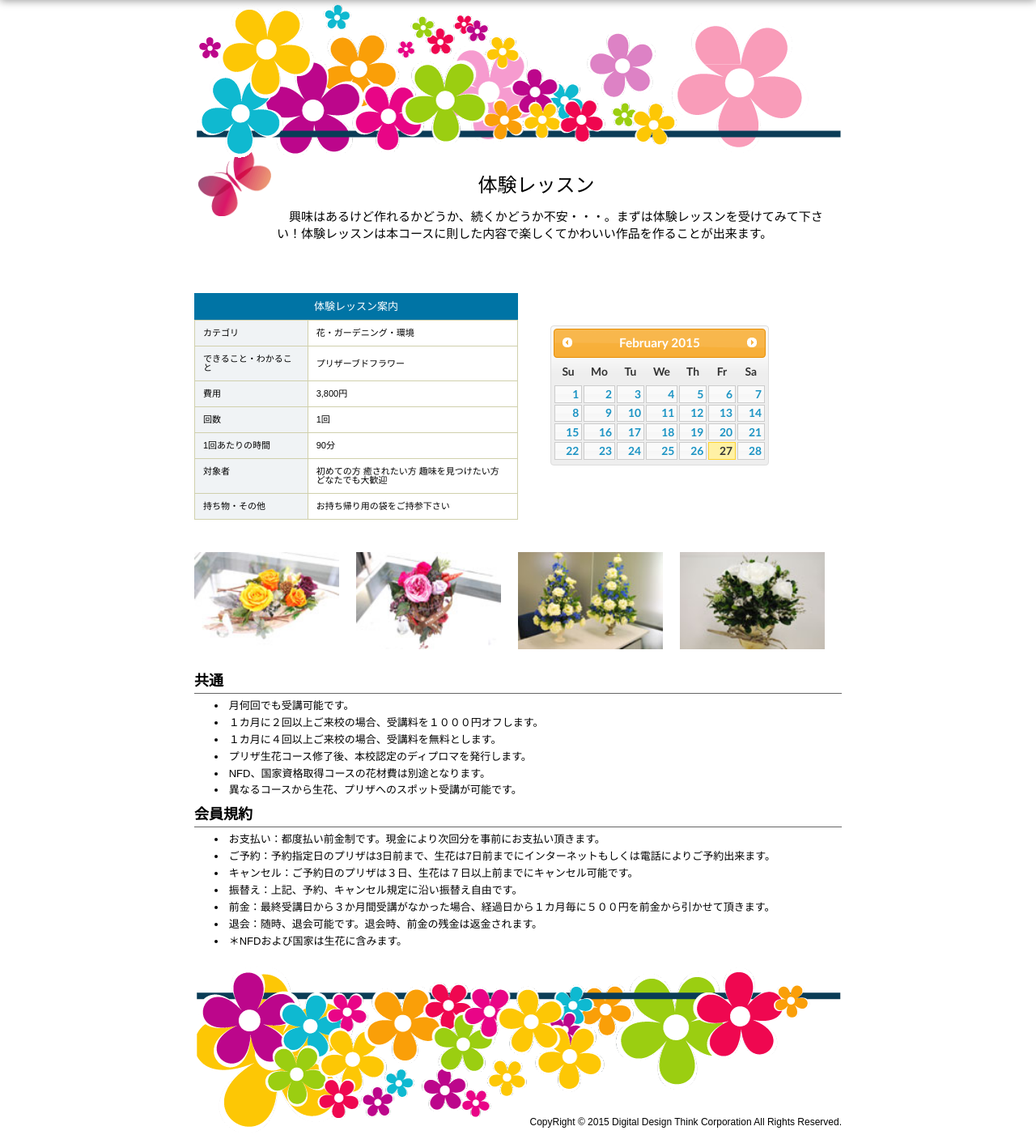
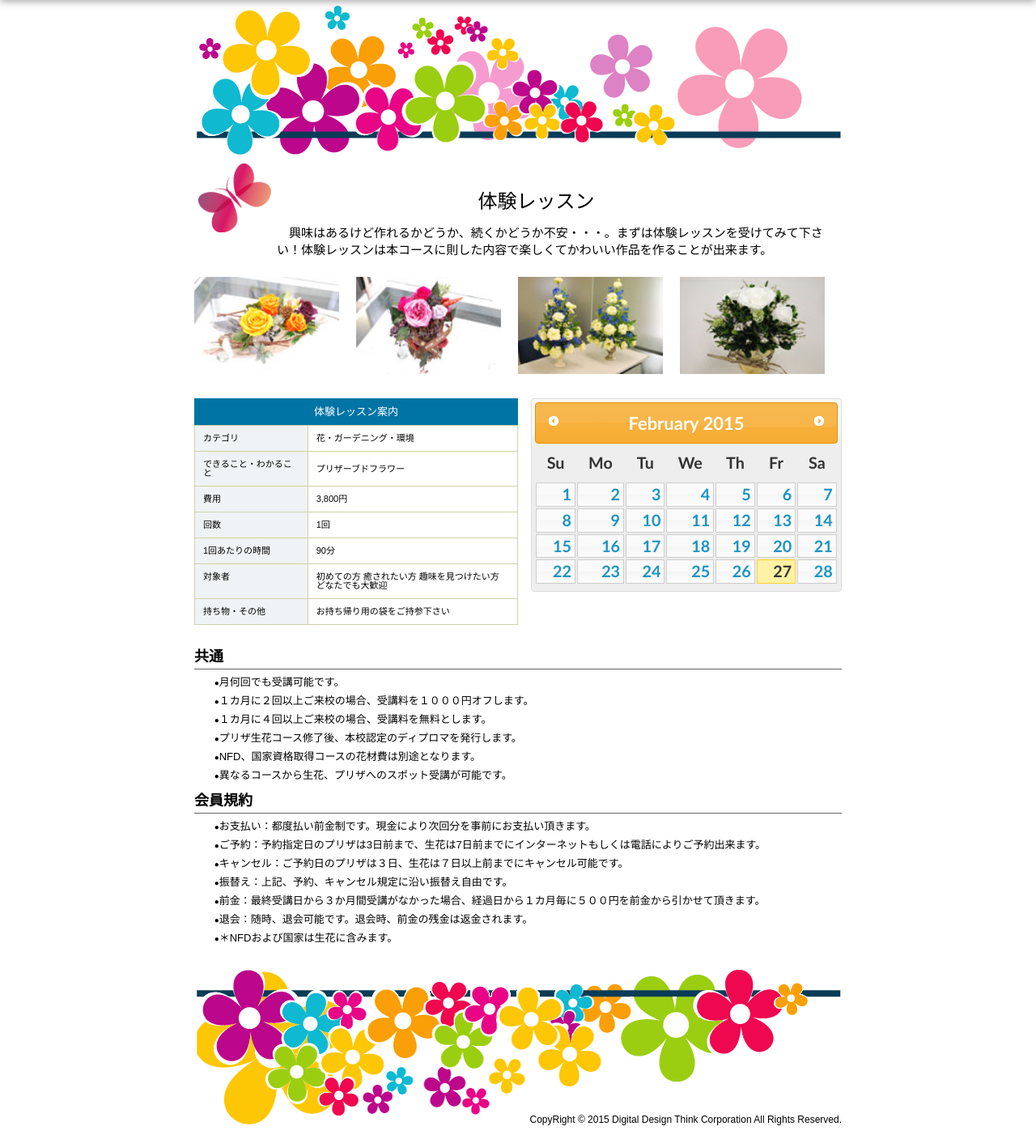
Before and after one commit to honmura-local/ddtflower, a PHP site: page /experience.html in a window 1280 px wide. Shown: the part 115-1522 px from the top of the page at 81% size. Run offline with PHP 8.4, Linux system fonts and the light colour scheme.

Commit message:
レイアウトの微調整

```diff
--- a/css/courseguide.css
+++ b/css/courseguide.css
@@ -11,6 +11,7 @@
     vertical-align: middle; /* 内包する要素の高さを中心に揃える。 */
     box-sizing: border-box;     /* サイズの計算にpaddingと枠線を加える。 */
     margin-bottom: 20px;   /* 下に20pxの余白を空ける */
+    margin-top: 20px;		/* 天の画像と被らないように、上にmarginを挿入する。 */
 }
 
 /*
@@ -96,7 +97,8 @@
 .courseGuide caption {
 	background: rgb(206,220,58);	/* 濃い青の背景を設定する。 */
 	color: #FFF;			/* フォントの色を白にする。 */
-    font-size: 14px;		/* フォントのサイズを普通にする。 */
+
+	font-size: 16px;		/* フォントのサイズを普通にする。 */
 	margin-bottom: 0px;		/* 下marginをなくす。 */
 	padding: 10px 5px;		/* 全方向にpaddingを指定する。 */
 	text-align: center;		/* 文字を中心に揃える。 */
@@ -181,7 +183,8 @@
 	text-align: center;		/* 中央揃えにする */
 	background: rgb(206,220,58);	/* 濃い青の背景を設定する。 */
 	color: #FFF;			/* フォントの色を白にする。 */
-    font-size: 14px;		/* フォントのサイズを普通にする。 */
+
+	font-size: 16px;		/* フォントのサイズを普通にする。 */
 	margin-bottom: 0px;		/* 下marginをなくす。 */
 	padding: 10px 5px;		/* 全方向にpaddingを指定する。 */
 }
@@ -264,17 +267,14 @@
  * 変更日 :2015.02.24
  * 内容　 :paddingを狭めました。字下げも増やしました。
  * 変更者 :T.Masuda
- * 変更日 :2015.02.26
- * 内容　 :displayをlist-itemに変更しました。
  */
 .commonText td, .salesPoint td, .memberRule td{
-    padding: 2px 0;   			/* 上下に2pxの余白をとる */
-    font-size: 13px;			/* フォントのサイズを16pxにする */
-    line-height: 1.3;			/* 行の高さを1.3行分にする */
+    padding: 3px 0;   			/* 上下に3pxの余白をとる */
+    font-size: 13px;			/* フォントのサイズを13pxにする */
+    line-height: 16px;			/* 行の高さを多めに取る。 */
     font-family: sans-serif;	/* fontをsans-serifにする */
     padding-left: 2.9em;	   	/* 頭をキャプションの2文字目に合わせる。 */
     text-indent: -1em;	   		/* 先頭の文字を1文字分左にずらす。 */
-    display: list-item;			/* リストの項目として扱う。 */
 }
 
 /*
@@ -315,7 +315,6 @@
  * 作成日 :2015.02.26
  */
 .commonText, .salesPoint, .memberRule{
-	list-style: disc inside;	/* リストの項目の先頭に点をつける。 */
 	width: 100%;				/* 幅をmain一杯に広げる。 */
 }
 
@@ -335,6 +334,13 @@
     margin-bottom: 5px;				/* 下方向に余白を5pxとる */
     padding-bottom: 6px;			/* 下線との間に余白を文字1/3とる */
     border-bottom: 1px solid #666;	/* 下線を引く */
+}
+
+
+
+.commonText td:before, .salesPoint td:before, .memberRule td:before {
+	content: "●";
+	font-size: 10px;
 }
 
 /*
@@ -471,11 +477,9 @@ border-bottom: 1px solid #AAA;
  */
 .merit dd{
     font-size: 13px;    	/* 文字のサイズを18pxにする */
-
     margin-bottom: 10px;		/* 各項目で十分に間を空ける。 */
     padding-left: 2em;	/* 更にインデントをつける。 */
-    color: #555;
-    line-height: 20px;
+    line-height: 18px;
     color: #555;
     font-family: Helvetica, Arial, "Hiragino Kaku Gothic ProN", "Meiryo", "MS PGothic", sans-serif;
 }
--- a/css/courseguideSP.css
+++ b/css/courseguideSP.css
@@ -7,7 +7,8 @@
 	 * 作成日 :2015.02.24
 	 */
 	.pageTitle{
-	    width: 100%;           /* 可変幅に設定する。 */
+	    width: 100%;        /* 可変幅に設定する。 */
+	    margin-top: 0;		/* 上のmarginをなくす。 */
 	}
 
     /*
--- a/css/experience.css
+++ b/css/experience.css
@@ -17,7 +17,7 @@
 .specialGuide {
     width: 50%;             /* 幅を52%にする */
     padding: 10px;          /* 10px要素の幅を広げる */
-    margin: 40px 0px;     /* 上下に40pxの余白を空ける */
+    margin: 0px 0px 30px;     /* 上下に40pxの余白を空ける */
     float: left;            /* 左側に回り込む */
     font-family: osaka, Arial, Helvetica;	/* フォントを設定する。 */
 }
@@ -86,8 +86,8 @@
  * 作成日 :2015.02.09
  */
 .calendar {
-    margin: 80px 0 0;	/* 上のmarginを設定する。 */
-    width: 45%;         /* 幅を47%にする */
+    /* margin: 80px 0 0; */	/* 上のmarginを設定する。 */
+    width: 48%;         /* 幅を47%にする */
     font-size: 14px;    /* 文字サイズを20pxにする */
     float: right;       /* 右側に回り込む */
 }
@@ -118,3 +118,9 @@
 	height: 120px;
 	width: auto;
 }
+
+.calendar > div {
+	width: 100%;
+	font-size: 22px;
+	box-sizing: border-box;
+}
--- a/experience.html
+++ b/experience.html
@@ -65,9 +65,9 @@ creator.getDomFile('source/template.html');		// ファイルのhtmlデータをd
 creator.outputTag('header');					// トップメニューを作る
 creator.outputTag('headImage');					// 天の画像を作る
 creator.outputTag('pageTitle');					// タイトル領域を作る
+creator.outputTag('experienceGallery');			//体験レッスン用ギャラリーを作る
 creator.outputTag('specialGuide');				//体験ガイドを作る
 creator.outputTag('calendar');					//カレンダーを作る
-creator.outputTag('experienceGallery');			//体験レッスン用ギャラリーを作る
 creator.outputTag('commonText');				//共通リストテーブルを作る
 creator.outputTag('memberRule');				// 会員規約のリストテーブルを作る
 creator.outputTag('footImage');					// 地の画像を作る
--- a/source/template.html
+++ b/source/template.html
@@ -542,6 +542,11 @@
 	<span class="postal"></span>
 	<span class="address"></span>
 	<span class="tel"></span>
+	<ul class="transport">
+		<li class="train1"></li>
+		<li class="train2"></li>
+		<li class="train3"></li>
+	</ul>
 </div>
 
 <!-- スクールのGoogleMap -->
```
Also changed, not shown: other parts of css/courseguideSP.css (+21 -9 lines), css/access.css (+10 -0 lines), source/access.json (+11 -0 lines), image/main(footer800).png, image/main(header800).png.
